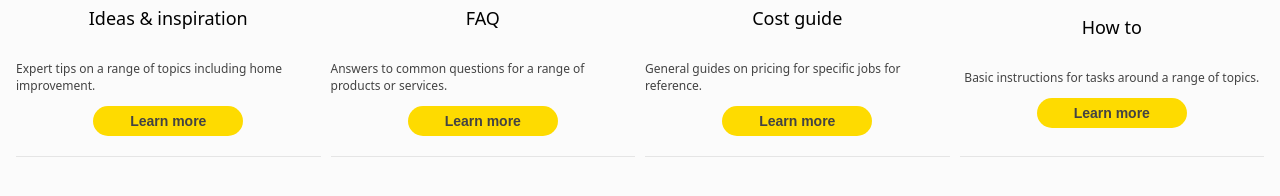
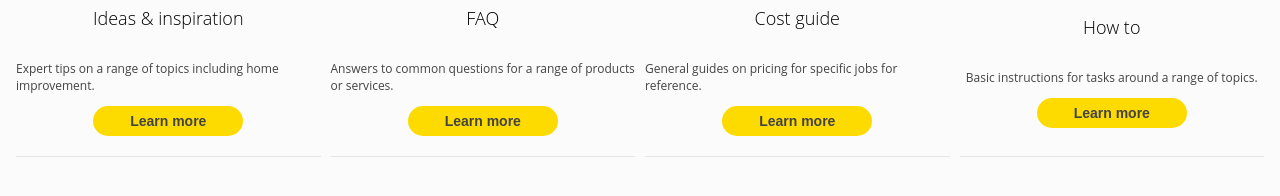
Before and after one commit to Kesab92/web-platform-d7svlt, a plain HTML site: page index.html in a window 1280 px wide. Shown: the part 256-452 px from the top of the page. Drawn offline with Linux system fonts and the light colour scheme.

Commit message:
1 file modified

```diff
--- a/styles.css
+++ b/styles.css
@@ -4,7 +4,7 @@
 
 body {
   margin: 0;
-  font-family: system-ui, sans-serif;
+  font-family: Open Sans, Arial, Helvetica, Verdana, sans-serif;
   color: black;
   background-color: #fbfbfb;
 }
```
